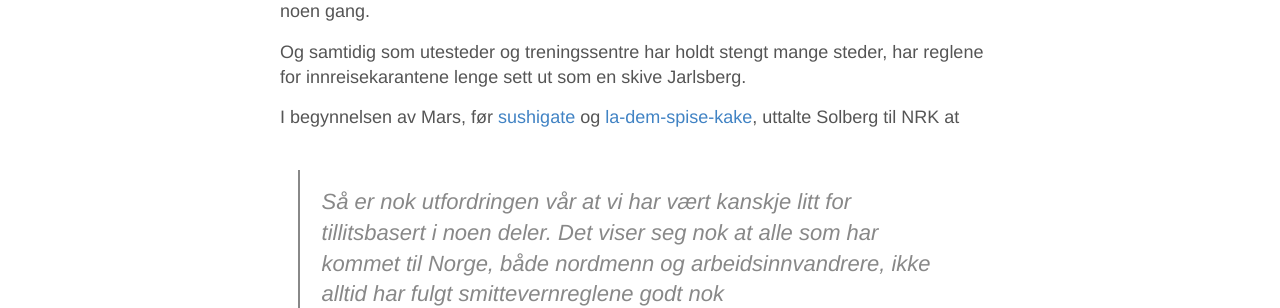
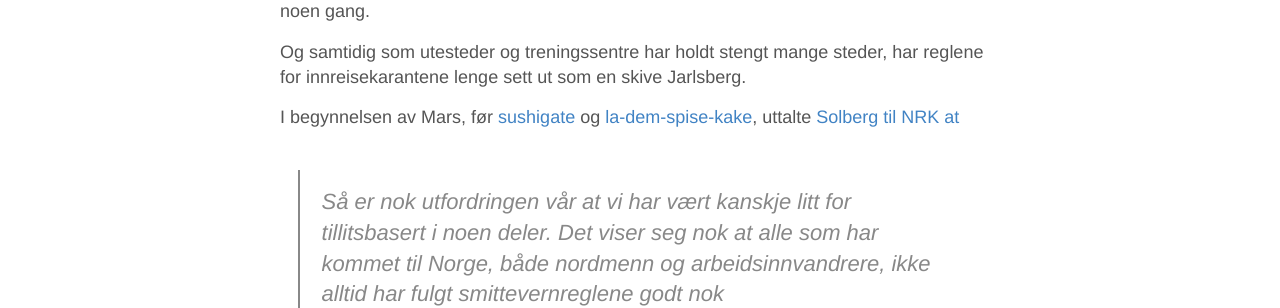
Before and after one commit to mathialo/no-shit-sherlock, a Jekyll site: the page built from _posts/2021-03-31-mars-2021.md, in a window 1280 px wide. Shown: the part 308-616 px from the top of the page. Built offline with Jekyll 4.4.1, drawn with Linux system fonts in a browser that asks for light colours; some of the changed lines change nothing that is shown.

Commit message:
manglende lenke

```diff
--- a/_posts/2021-03-31-mars-2021.md
+++ b/_posts/2021-03-31-mars-2021.md
@@ -12,7 +12,7 @@ innreisekarantene lenge sett ut som en skive Jarlsberg.
 
 I begynnelsen av Mars, før
 [sushigate](https://www.nrk.no/norge/erna-solberg-og-familien-brot-smittereglene_-_-beklager-1.15422762)
-og [la-dem-spise-kake](https://tv.nrk.no/se?v=NNFA17031221&t=600s), uttalte Solberg til NRK at
+og [la-dem-spise-kake](https://tv.nrk.no/se?v=NNFA17031221&t=600s), uttalte [Solberg til NRK at](https://www.nrk.no/norge/solberg-om-importsmitten_-_-vi-har-vaert-litt-for-tillitsbaserte-1.15413288)
 
 > Så er nok utfordringen vår at vi har vært kanskje litt for tillitsbasert i noen deler. Det viser
 > seg nok at alle som har kommet til Norge, både nordmenn og arbeidsinnvandrere, ikke alltid har
```
